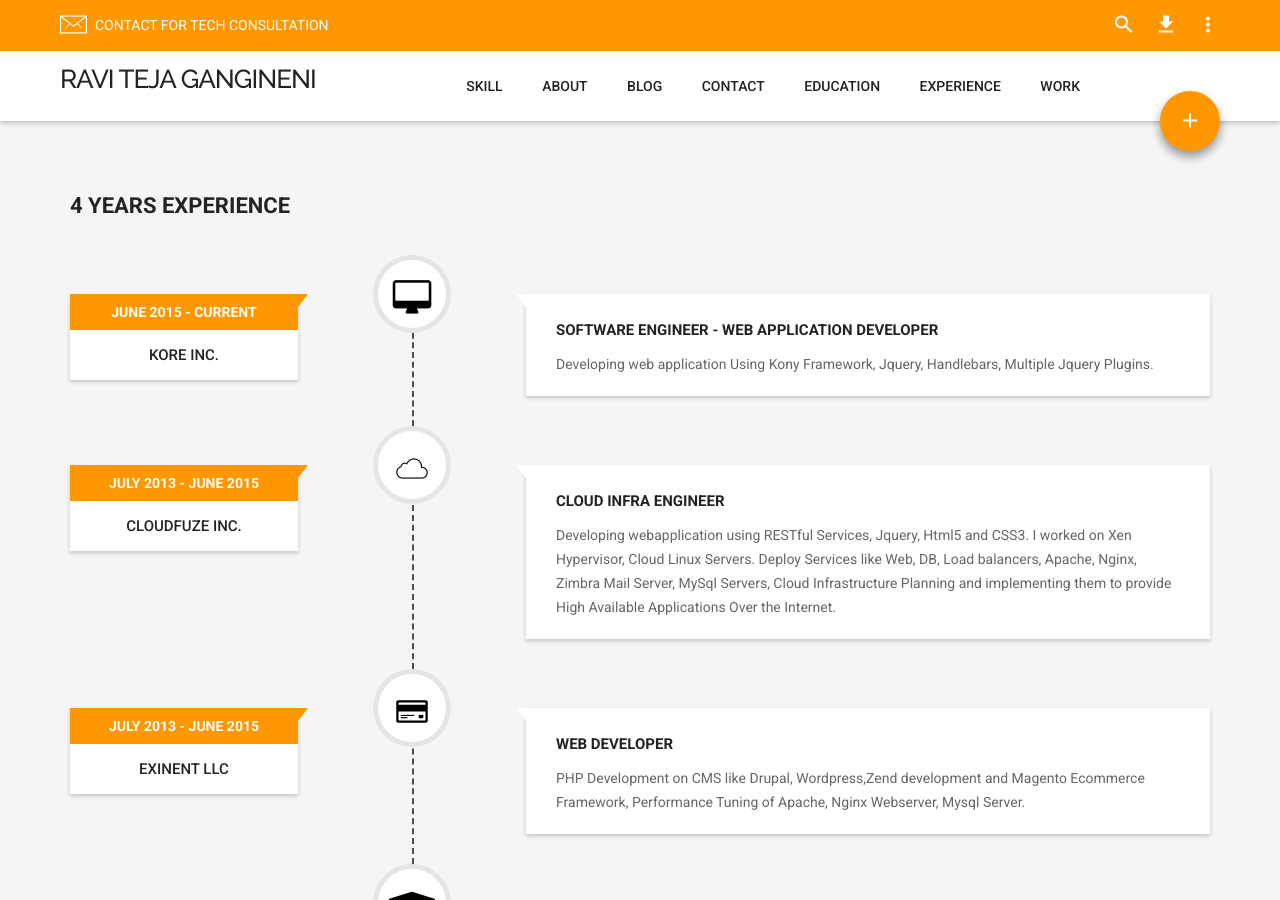
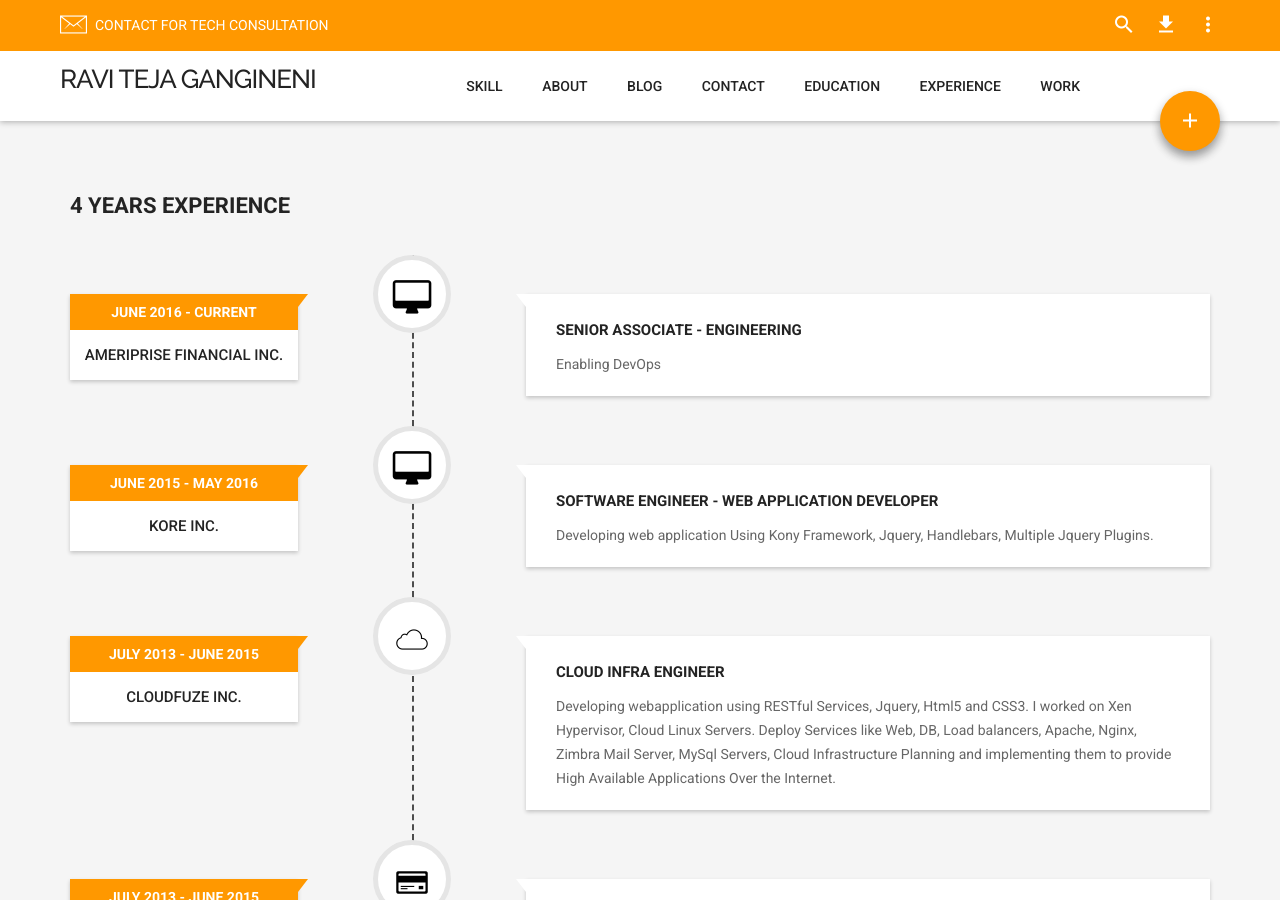
Before and after one commit to rteja91/rteja91.github.io, a Jekyll site: the page built from experience.html, in a window 1280 px wide and 900 px high. Built offline with Jekyll 4.4.1, drawn with Linux system fonts in a browser that asks for light colours; nearby versions of some CDN libraries; some web fonts are replaced; comment, search, counter and statistics services are not loaded.

Commit message:
update experience

```diff
--- a/experience.html
+++ b/experience.html
@@ -9,9 +9,28 @@ permalink: /experience/
                 <div class="container">
                     <h2>4 Years Experience</h2>
                     <div class="experience-timeline">
+
                         <div class="experience-block clearfix">
                             <div class="meta">
-                                <span class="year">June 2015 - Current</span>
+                                <span class="year">June 2016 - Current</span>
+                                <span class="company">Ameriprise Financial Inc.</span>
+                            </div>
+                            <!-- end .meta -->
+                            <div class="content">
+                                <h5>Senior Associate - Engineering</h5>
+                                <p>Enabling DevOps </p>
+                            </div>
+                            <!-- end .content -->
+                            <div class="icon">
+                                <i class="fa fa-desktop"></i>
+                            </div>
+                            <!-- end .icon -->
+                            <div class="line"></div>
+                        </div>
+                        <!-- end .experience-block -->
+                        <div class="experience-block clearfix">
+                            <div class="meta">
+                                <span class="year">June 2015 - May 2016</span>
                                 <span class="company">Kore Inc.</span>
                             </div>
                             <!-- end .meta -->
```
